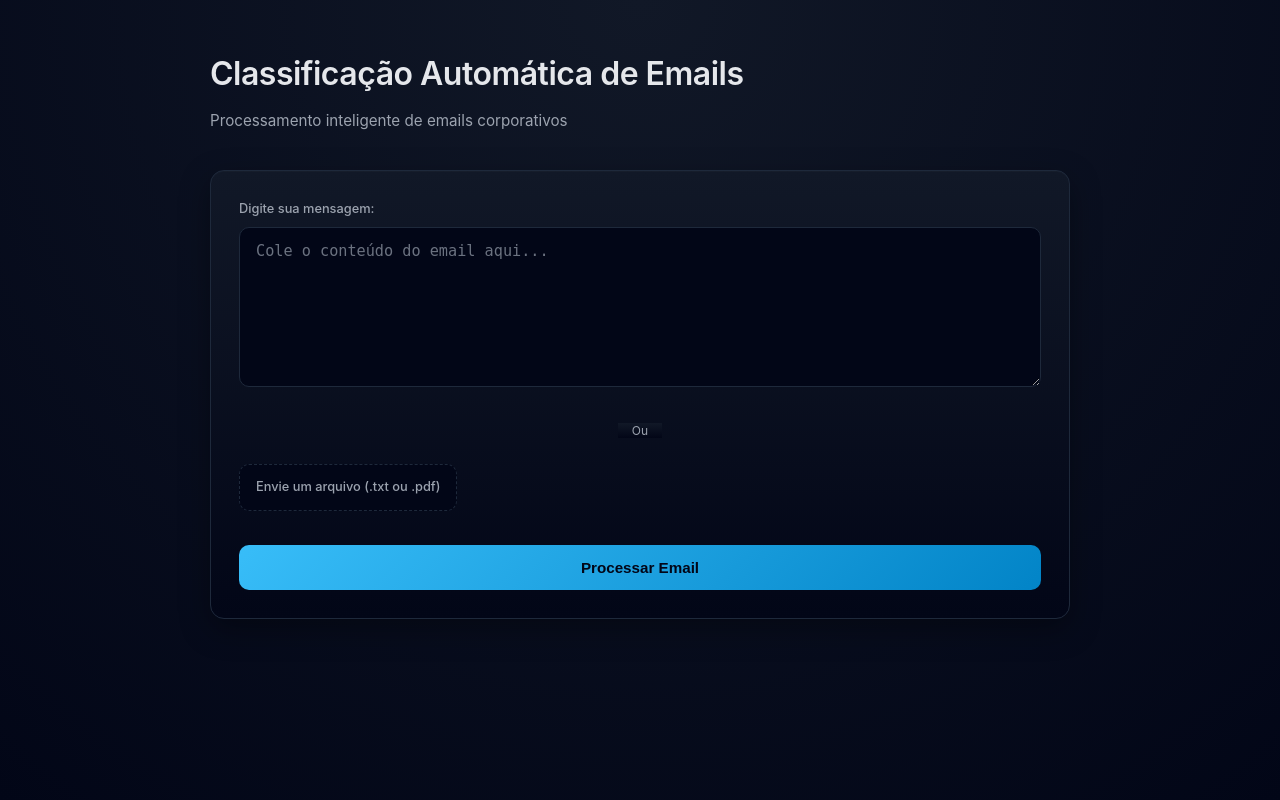
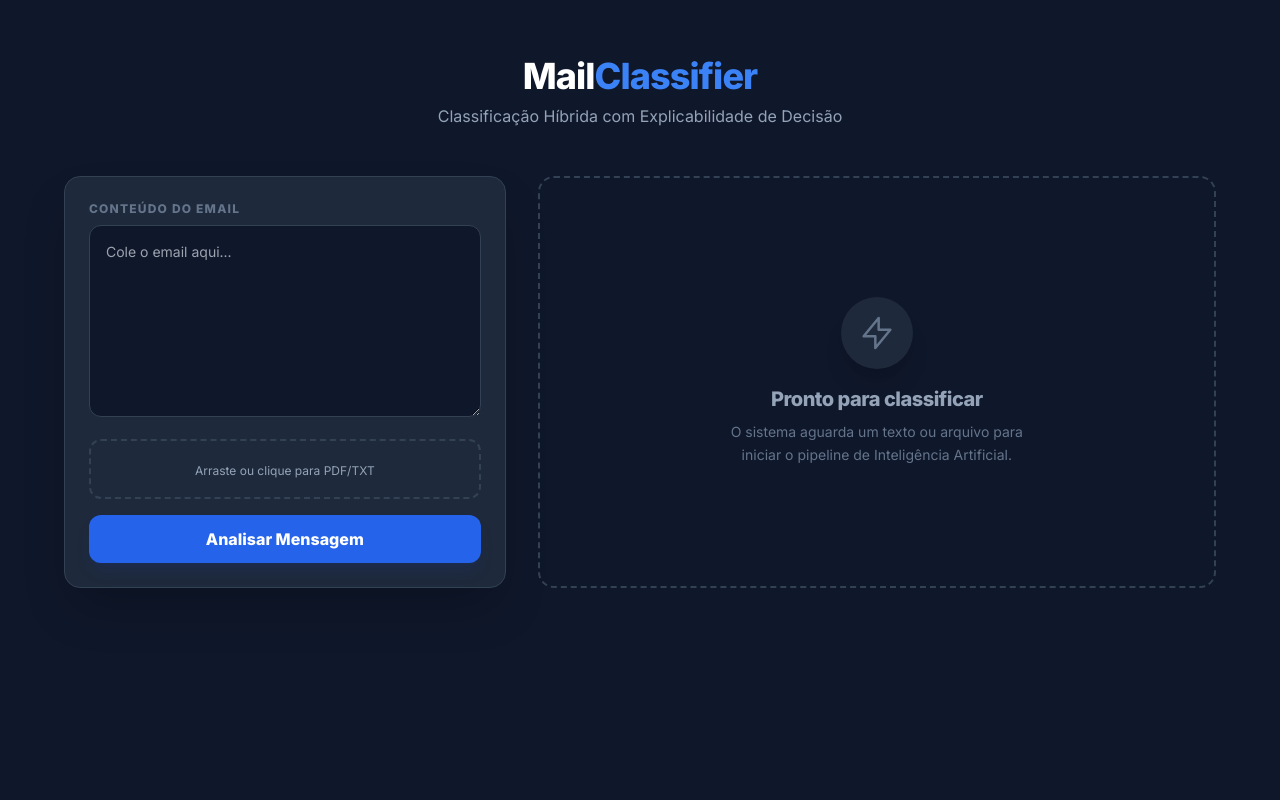
Before and after one commit to euwalteraugusto/mail-classifier, a Flask app: page / in a window 1280 px wide. Run offline with Flask 3, Linux system fonts and the light colour scheme; parts of the project's set-up code (start-up, migrations or seed data) failed here and were passed over; some libraries are stand-ins or nearby versions.

Commit message:
feat: reformulação da UI e refinamento da lógica de classificação

```diff
--- a/frontend/templates/index.html
+++ b/frontend/templates/index.html
@@ -2,65 +2,119 @@
 <html lang="pt-br">
 <head>
     <meta charset="UTF-8">
-    <title>Classificador de Emails</title>
+    <title>Mail Classifier | IA & Heurística</title>
     <meta name="viewport" content="width=device-width, initial-scale=1.0">
-    <link rel="stylesheet" href="/static/styles.css">
+    <script src="https://cdn.tailwindcss.com"></script>
+    <link href="https://fonts.googleapis.com/css2?family=Inter:wght@400;600;800&family=JetBrains+Mono&display=swap" rel="stylesheet">
+    <style>
+        body { font-family: 'Inter', sans-serif; background-color: #0f172a; }
+        .mono { font-family: 'JetBrains Mono', monospace; }
+        .gradient-border {
+            background: linear-gradient(to right, #3b82f6, #8b5cf6);
+            height: 2px; width: 100%;
+        }
+        /* Animação sutil para o card de resultado */
+        .fade-slide-in {
+            animation: fadeInSlide 0.5s ease-out forwards;
+        }
+        @keyframes fadeInSlide {
+            from { opacity: 0; transform: translateY(20px); }
+            to { opacity: 1; transform: translateY(0); }
+        }
+    </style>
 </head>
-<body>
+<body class="text-slate-200 min-h-screen p-4">
 
-<main class="container">
-    <header class="header">
-        <h1>Classificação Automática de Emails</h1>
-        <p class="subtitle">
-            Processamento inteligente de emails corporativos
-        </p>
+<main class="max-w-6xl mx-auto py-10">
+    <header class="text-center mb-12">
+        <h1 class="text-4xl font-extrabold text-white tracking-tight">
+            Mail<span class="text-blue-500">Classifier</span>
+        </h1>
+        <p class="text-slate-400 mt-2 font-light">Classificação Híbrida com Explicabilidade de Decisão</p>
     </header>
 
-    <section class="card">
-        <form method="POST" enctype="multipart/form-data">
-
-            <label for="email_text">Digite sua mensagem:</label>
+    <div class="grid lg:grid-cols-5 gap-8">
+        <section class="lg:col-span-2 space-y-6">
+            <div class="bg-slate-800 border border-slate-700 rounded-2xl p-6 shadow-2xl">
+                <form method="POST" enctype="multipart/form-data" class="space-y-4">
+                    <div>
+                        <label class="text-xs font-bold uppercase text-slate-500 mb-2 block tracking-widest">Conteúdo do Email</label>
                         <textarea
-                id="email-text"
                             name="email_text"
-                placeholder="Cole o conteúdo do email aqui..."
+                            class="w-full bg-slate-900 border border-slate-700 rounded-xl p-4 text-sm focus:ring-2 focus:ring-blue-500 outline-none h-48 transition-all text-slate-300"
+                            placeholder="Cole o email aqui..."
                         >{{ content }}</textarea>
-
-            <div class="divider">
-                <span>Ou</span>
                     </div>
 
-            <label class="file-upload">
-                <input
-                    id="file-input"
-                    type="file"
-                    name="email_file"
-                    accept=".txt,.pdf"
-                >
-                <span>Envie um arquivo (.txt ou .pdf)</span>
-            </label>
+                    <div class="relative border-2 border-dashed border-slate-700 rounded-xl p-4 text-center hover:border-blue-500 transition-colors group">
+                        <input type="file" name="email_file" class="absolute inset-0 w-full h-full opacity-0 cursor-pointer">
+                        <span class="text-xs text-slate-400 group-hover:text-blue-400 transition-colors">Arraste ou clique para PDF/TXT</span>
+                    </div>
 
-            <button id="submit-btn" type="submit">
-                Processar Email
+                    <button type="submit" class="w-full bg-blue-600 hover:bg-blue-500 text-white font-bold py-3 rounded-xl transition-all active:scale-95 shadow-lg shadow-blue-900/20">
+                        Analisar Mensagem
                     </button>
                 </form>
+            </div>
         </section>
 
+        <section class="lg:col-span-3">
             {% if category %}
-    <section class="result-card">
-        <div class="badge {{ category|lower }}">
-            {{ category }}
+            <div class="bg-slate-800 border border-slate-700 rounded-2xl overflow-hidden shadow-2xl fade-slide-in">
+                <div class="gradient-border"></div>
+                <div class="p-8">
+                    <div class="flex justify-between items-start mb-8">
+                        <div>
+                            <h2 class="text-sm font-bold text-slate-500 uppercase tracking-widest">Resultado da Análise</h2>
+                            <p class="text-3xl font-bold text-white mt-1">{{ category }}</p>
+                        </div>
+                        <div class="px-4 py-2 rounded-full font-bold text-xs {{ 'bg-green-500/10 text-green-400 border border-green-500/50' if category == 'Produtivo' else 'bg-amber-500/10 text-amber-400 border border-amber-500/50' }}">
+                            {{ "AÇÃO REQUERIDA" if category == 'Produtivo' else "INFORMATIVO" }}
+                        </div>
                     </div>
 
-        <h3>Resposta Sugerida</h3>
-        <p class="reply">{{ reply }}</p>
+                    <div class="space-y-4 mb-8">
+                        <h3 class="text-xs font-bold text-slate-500 uppercase italic">Pipeline de Processamento:</h3>
+                        <div class="mono text-[11px] md:text-xs space-y-2 bg-slate-900 rounded-lg p-4 border border-slate-700/50 shadow-inner">
+                            <p class="text-blue-400 font-bold flex items-center">
+                                <span class="mr-2">●</span> [INFO] Iniciando motor de classificação híbrida...
+                            </p>
+                            <p class="pl-4 text-slate-500 italic">// Verificando camadas de decisão</p>
+                            <p class="pl-4 text-slate-300">
+                                <span class="text-green-500">✓</span> Método identificado:
+                                <span class="text-white font-bold bg-slate-800 px-2 py-0.5 rounded border border-slate-700">
+                                    {{ source }}
+                                </span>
+                            </p>
+                            <p class="text-blue-400 font-bold mt-2 italic">>> Status: Processamento finalizado.</p>
+                        </div>
+                    </div>
+
+                    <div>
+                        <h3 class="text-xs font-bold text-slate-500 uppercase mb-3 tracking-wider">Resposta Sugerida</h3>
+                        <div class="bg-slate-700/30 border-l-4 border-blue-500 p-5 rounded-r-xl shadow-sm">
+                            <p class="text-slate-200 leading-relaxed italic font-light">"{{ reply }}"</p>
+                        </div>
+                    </div>
+                </div>
+            </div>
+            {% else %}
+            <div class="h-full min-h-[400px] border-2 border-dashed border-slate-700 rounded-2xl flex flex-col items-center justify-center text-slate-600 p-8 text-center">
+                <div class="bg-slate-800 p-4 rounded-full mb-4 shadow-xl">
+                    <svg class="w-10 h-10 text-slate-500" fill="none" stroke="currentColor" viewBox="0 0 24 24">
+                        <path stroke-linecap="round" stroke-linejoin="round" stroke-width="1.5" d="M13 10V3L4 14h7v7l9-11h-7z"></path>
+                    </svg>
+                </div>
+                <p class="font-bold text-xl text-slate-400 tracking-tight">Pronto para classificar</p>
+                <p class="text-sm max-w-xs mt-2 leading-relaxed text-slate-500">
+                    O sistema aguarda um texto ou arquivo para iniciar o pipeline de Inteligência Artificial.
+                </p>
+            </div>
+            {% endif %}
         </section>
-    {% endif %}
-
+    </div>
 </main>
 
-<!-- JS de UX (não interfere no backend) -->
 <script src="/static/ui.js"></script>
-
 </body>
 </html>
```
Lines whose indentation alone changed are shown as unchanged.
